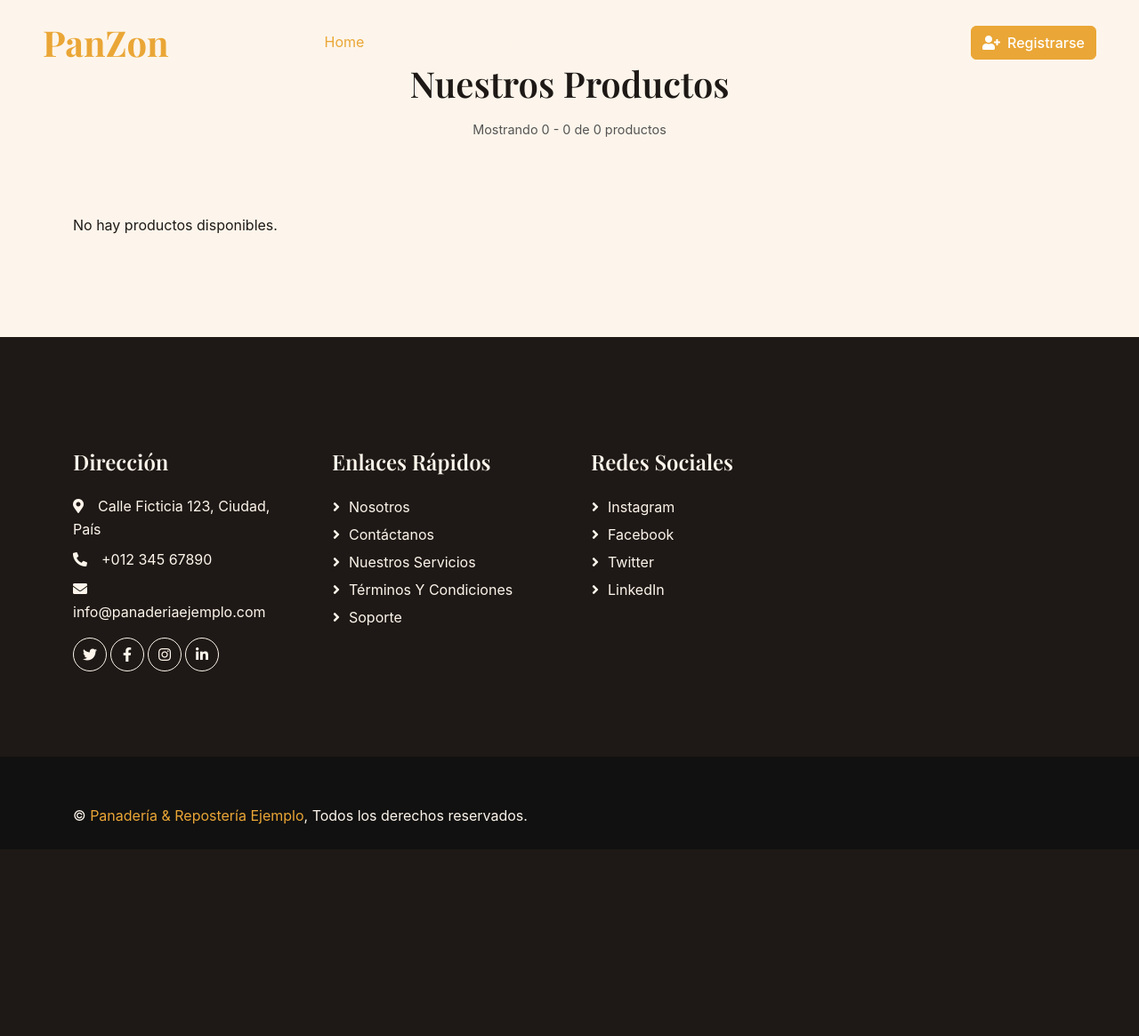
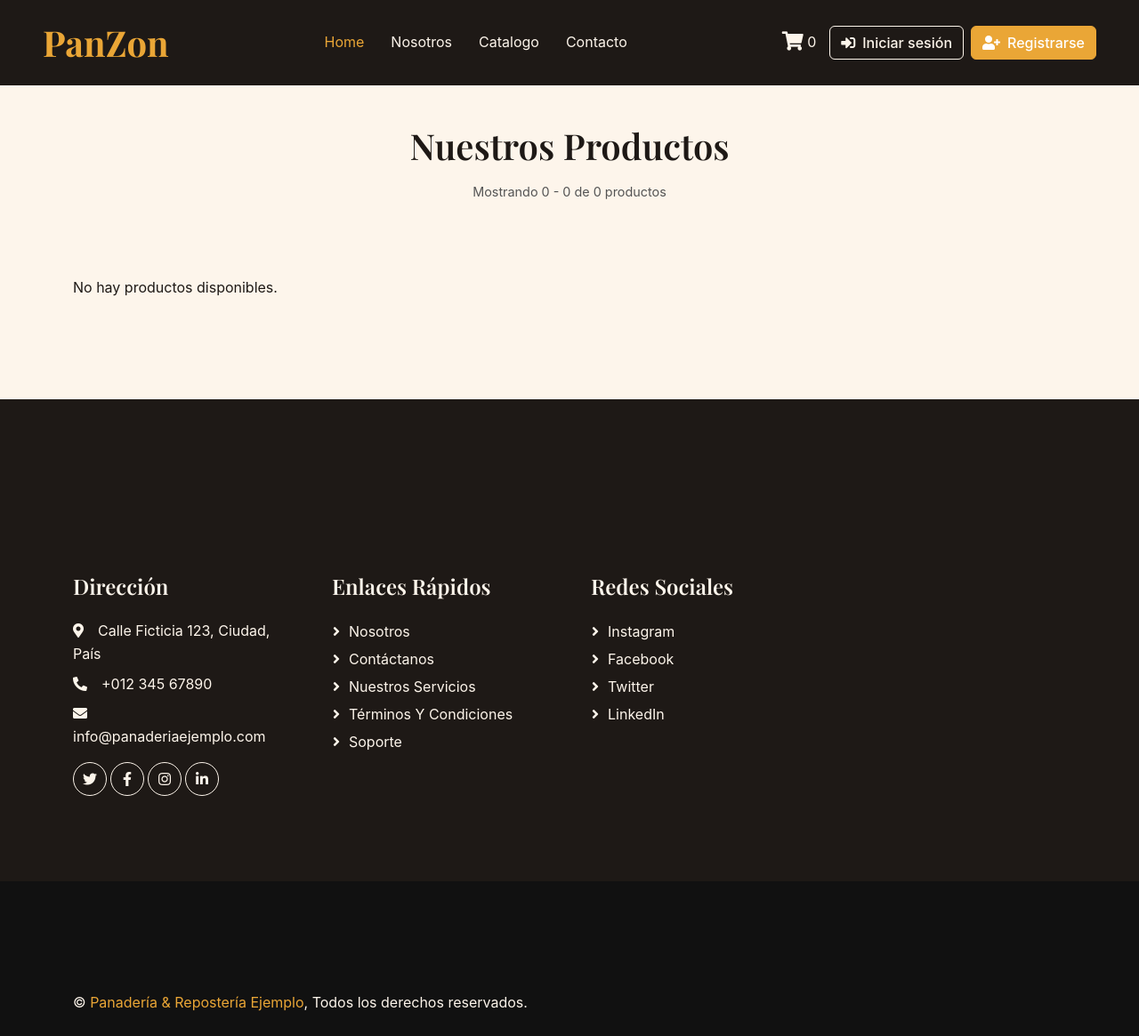
Before and after one commit to Soto34/ecommerce, a Django app: page /products/catalogo/ in a window 1280 px wide. Shown: the whole page at 89% size. Before the commit the page ends 955 px from the top, so only its background shows below. Run offline with Django 5.2, Linux system fonts and the light colour scheme; data that the repository does not hold is empty; some libraries are stand-ins or nearby versions.

Commit message:
carrito arreglado y estilo de menu corregido

```diff
--- a/cart/views.py
+++ b/cart/views.py
@@ -35,8 +35,12 @@ def add_to_cart(request, product_id):
                 'image': product.image.url if product.image else None
             }
 
+        # Guardar el total en la sesión
+        car_total = sum(item['price']* item['quantity'] for item in cart.values())
         request.session['cart'] = cart
+        request.session['cart_total'] = car_total
         request.session.modified = True
+
         messages.success(request, f"{product.name} added to cart!")
 
     return redirect(request.META.get('HTTP_REFERER', 'catalog'))
--- a/home/static/home/css/style.css
+++ b/home/static/home/css/style.css
@@ -107,7 +107,12 @@ h6,
 }
 
 .navbar.fixed-top {
-    transition: .5s;
+    position: fixed;
+    top: 0;
+    right: 0;
+    left: 0;
+    z-index: 1030;
+    background-color: var(--dark) !important;
 }
 
 @media (max-width: 991.98px) {
--- a/home/static/home/js/main.js
+++ b/home/static/home/js/main.js
@@ -16,15 +16,15 @@
     new WOW().init();
 
 
-    // Fixed Navbar
-    $('.fixed-top').css('top', $('.top-bar').height());
-    $(window).scroll(function () {
-        if ($(this).scrollTop()) {
-            $('.fixed-top').addClass('bg-dark').css('top', 0);
-        } else {
-            $('.fixed-top').removeClass('bg-dark').css('top', $('.top-bar').height());
-        }
-    });
+    // // Fixed Navbar
+    // $('.fixed-top').css('top', $('.top-bar').height());
+    // $(window).scroll(function () {
+    //     if ($(this).scrollTop()) {
+    //         $('.fixed-top').addClass('bg-dark').css('top', 0);
+    //     } else {
+    //         $('.fixed-top').removeClass('bg-dark').css('top', $('.top-bar').height());
+    //     }
+    // });
 
 
     // Back to top button
--- a/home/templates/home/base.html
+++ b/home/templates/home/base.html
@@ -34,7 +34,7 @@
 
 <body>
     <!-- Navbar Start -->
-    <nav class="navbar navbar-expand-lg navbar-dark fixed-top py-lg-0 px-lg-5 wow fadeIn" data-wow-delay="0.1s">
+    <nav class="navbar navbar-expand-lg navbar-dark fixed-top py-lg-0 px-lg-5" >
         <a href="{% url 'home' %}" class="navbar-brand ms-4 ms-lg-0">
             <h1 class="text-primary m-0">PanZon</h1>
         </a>
--- a/products/static/products/css/catalogo.css
+++ b/products/static/products/css/catalogo.css
@@ -19,7 +19,7 @@ body {
 }
 
 .container {
-    margin-top: 30px;
+     margin-top: 100px;
     padding-top: 0;
 }
 
```
Also changed, not shown: media/products/descarga.jpg (added).
